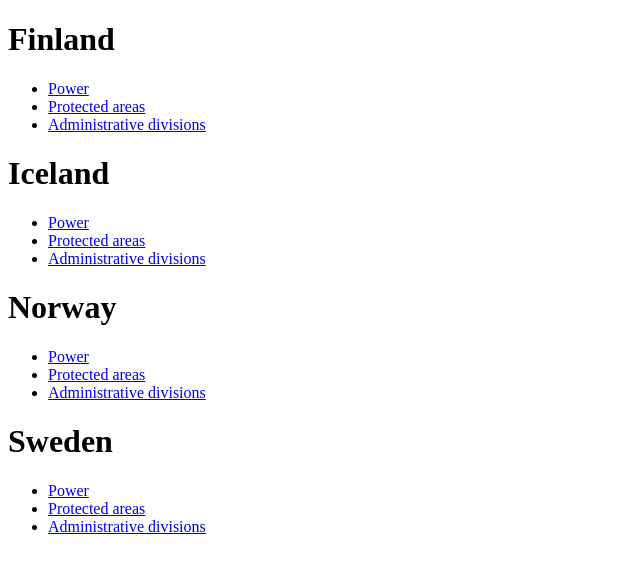
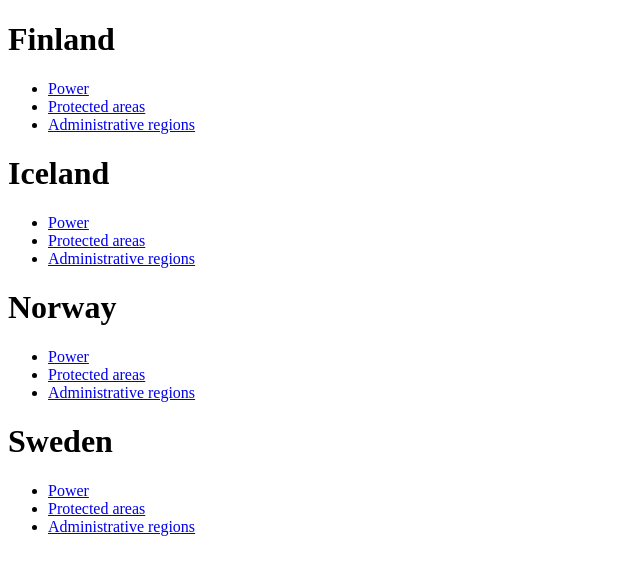
Before and after one commit to zabop/osm-extracts, a React (Vite) app in the folder frontend/: page / in a window 1280 px wide. Shown: the top 574 px of the page, without its empty margins (0-640 px from the left). Built offline with nearby package versions, Linux system fonts and the light colour scheme; no server answers.

Commit message:
admin boundary extraction

```diff
--- a/frontend/src/App.jsx
+++ b/frontend/src/App.jsx
@@ -10,7 +10,7 @@ const regions = [
 const extracts = [
   { name: "Power", fname: "power.gpkg" },
   { name: "Protected areas", fname: "protected_areas.gpkg" },
-  { name: "Administrative divisions", fname: "admin_divisions.gpkg" },
+  { name: "Administrative regions", fname: "administrative_regions.gpkg" },
 ];
 
 function ExtractLink({ region, extract }) {
```
